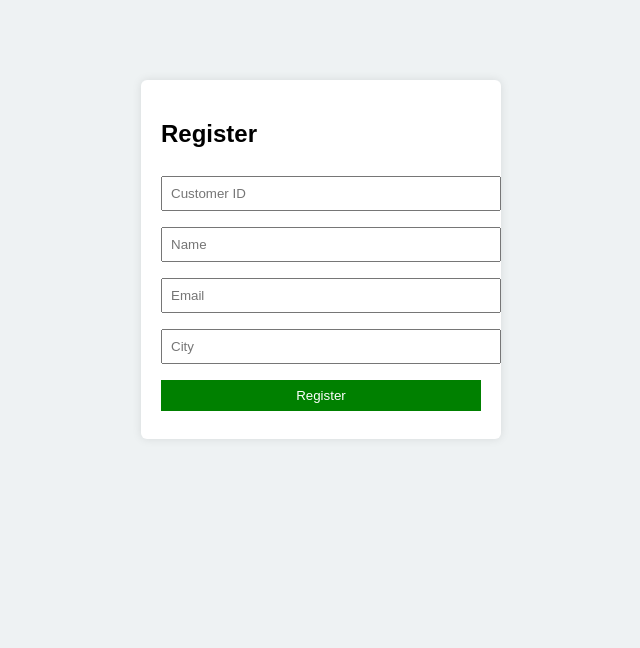
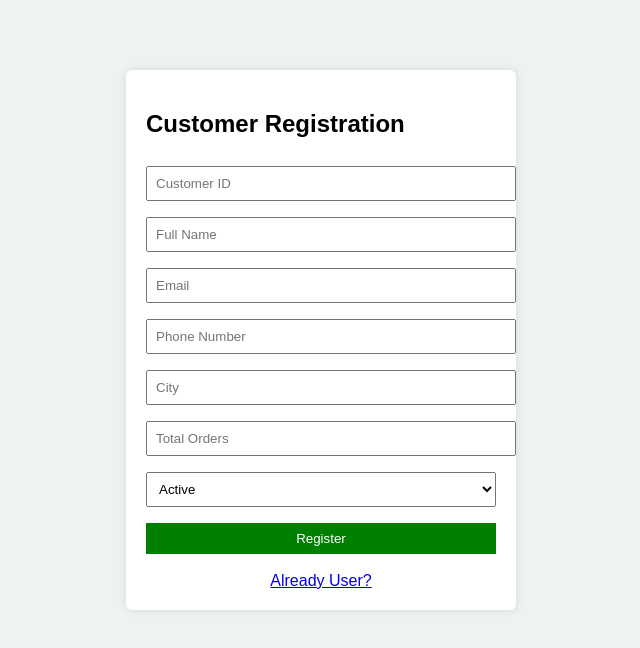
Before and after one commit to sahilkamble11/NODE-JS, a website: page TFLStore/public/register.html in a window 1280 px wide. Shown: the whole page, without its empty margins (319-959 px from the left). Drawn offline with Linux system fonts and the light colour scheme.

```diff
--- a/TFLStore/public/register.html
+++ b/TFLStore/public/register.html
@@ -2,21 +2,21 @@
 <html lang="en">
 <head>
     <meta charset="UTF-8">
-    <title>Register</title>
+    <title>Customer Register</title>
     <style>
         body {
             font-family: Arial;
             background: #eef2f3;
         }
         .box {
-            width: 320px;
-            margin: 80px auto;
+            width: 350px;
+            margin: 70px auto;
             padding: 20px;
             background: white;
             border-radius: 6px;
             box-shadow: 0 0 10px rgba(0,0,0,0.1);
         }
-        input, button {
+        input, select, button {
             width: 100%;
             margin: 8px 0;
             padding: 8px;
@@ -26,21 +26,35 @@
             color: white;
             border: none;
         }
+        .center-link {
+            text-align: center;
+            margin-top: 10px;
+        }
     </style>
 </head>
 <body>
 
 <div class="box">
-    <h2>Register</h2>
+    <h2>Customer Registration</h2>
 
     <form method="POST" action="/api/register">
         <input type="number" name="id" placeholder="Customer ID" required>
-        <input type="text" name="name" placeholder="Name" required>
+        <input type="text" name="name" placeholder="Full Name" required>
         <input type="email" name="email" placeholder="Email" required>
+        <input type="text" name="phone" placeholder="Phone Number" required>
         <input type="text" name="city" placeholder="City" required>
+        <input type="number" name="totalOrders" placeholder="Total Orders" required>
+
+        <select name="isActive">
+            <option value="true">Active</option>
+            <option value="false">Inactive</option>
+        </select>
+
         <button type="submit">Register</button>
     </form>
-
+    <div class="center-link">
+        <a href="login.html">Already User?</a>
+    </div>
 </div>
 
 </body>
```
Also changed, not shown: TFLStore/public/list.html (added, +54 -0 lines), TFLStore/public/login.html (+0 -5 lines).
